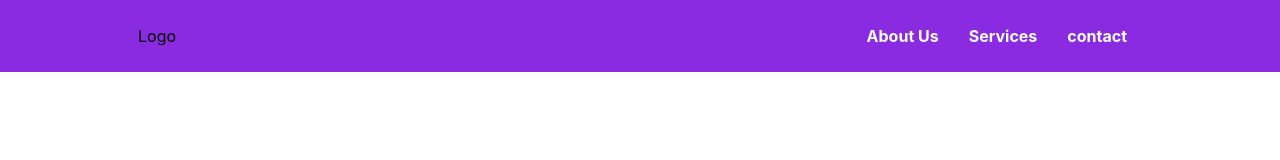
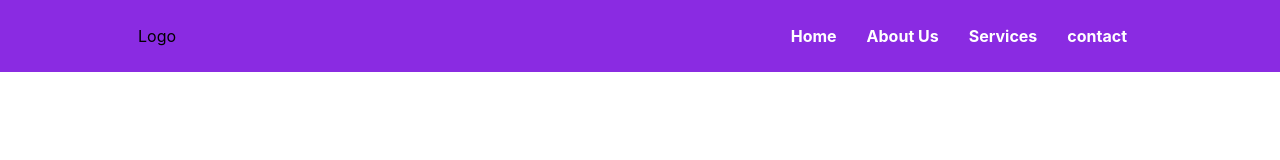
Before and after one commit to Chisonm/mr-heep, a Next.js app: page / in a window 1280 px wide. Shown: the top 160 px of the page. Built offline with nearby package versions, Linux system fonts and the light colour scheme.

Commit message:
added home link

```diff
--- a/components/Navbar.js
+++ b/components/Navbar.js
@@ -15,7 +15,9 @@ const Navbar = () => {
                 <div className={NavStyles.d__flex}>
                     <Link href="/">Logo</Link>
                     <ul className={isOpen === false ? NavStyles.navItem__wrapper : NavStyles.navItem__wrapper + ' ' + NavStyles.active} onClick={handleClick}>
-
+                        <li className={NavStyles.navItem__links}>
+                            <Link href="/">Home</Link>
+                        </li>
                         <li className={NavStyles.navItem__links}>
                             <Link href="/about">About Us</Link>
                         </li>
```
